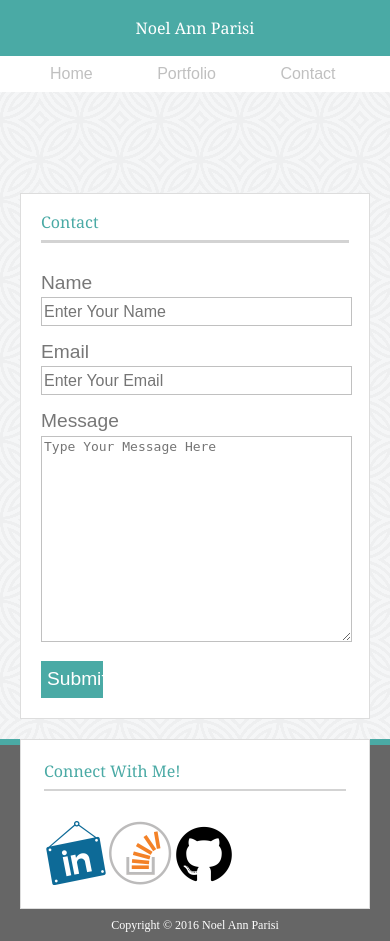
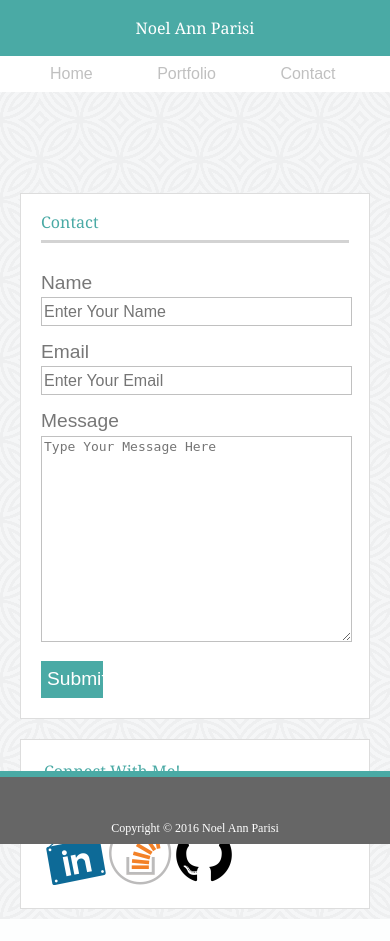
Before and after one commit to NoelAnnParisi/Responsive-Portfolio, a PHP site: page /contact2.html in a window 390 px wide. After the commit the page ends 919 px from the top, so only its background shows below. Run offline with PHP 8.4, Linux system fonts and the light colour scheme.

Commit message:
fixes the footer problem

```diff
--- a/assets/css/style2.css
+++ b/assets/css/style2.css
@@ -7,7 +7,7 @@ html{
 
 body{
 	min-width: 100%;
-	min-height: 100%;
+	min-height: 100vh;
 	background-image: url("../images/background.png");
 	margin: 0 0;
 }
@@ -33,7 +33,16 @@ footer {
     min-width: 100%;
     background-color: #666666;
     border-top: 6px solid #4aaaa5;
-    position: static;
+    position: fixed;
+    bottom: 0;
+}
+
+.contactfooter {
+    min-width: 100%;
+    background-color: #666666;
+    border-top: 6px solid #4aaaa5;
+    position: fixed;
+    bottom: 0;
 }
 
 h1{
@@ -319,6 +328,10 @@ hr{
 	}
 
 
+	.contactfooter {
+
+	}
+
 	.topofpage {
 		height:100%;
 		width:auto;
@@ -442,6 +455,10 @@ hr{
 	    border-bottom: 3px solid #C0C0C0;
 	    top: 0;
    }
+
+	footer {
+		position: relative;
+	}
 
    .topofpage {
 	   	width: auto;
@@ -567,6 +584,10 @@ hr{
 	    width: 100%;
 	}
 
+	.contactfooter {
+		position:fixed;
+	}
+
 }
 
 @media screen and (max-width: 640px) {
@@ -577,6 +598,14 @@ hr{
 	    clear:both;
 	    margin-bottom: 28px;
 	    border-bottom: 3px solid #C0C0C0;
+   }
+
+   footer {
+   	position: relative;
+   }
+
+   .contactfooter {
+
    }
 
 	nav {
--- a/contact2.html
+++ b/contact2.html
@@ -53,7 +53,7 @@
 		</div>
 	</div>
 
-	<footer>
+	<footer class="contactfooter">
 		<div class="copyright">Copyright &copy; 2016 Noel Ann Parisi</div>
 	</footer>
 
```
